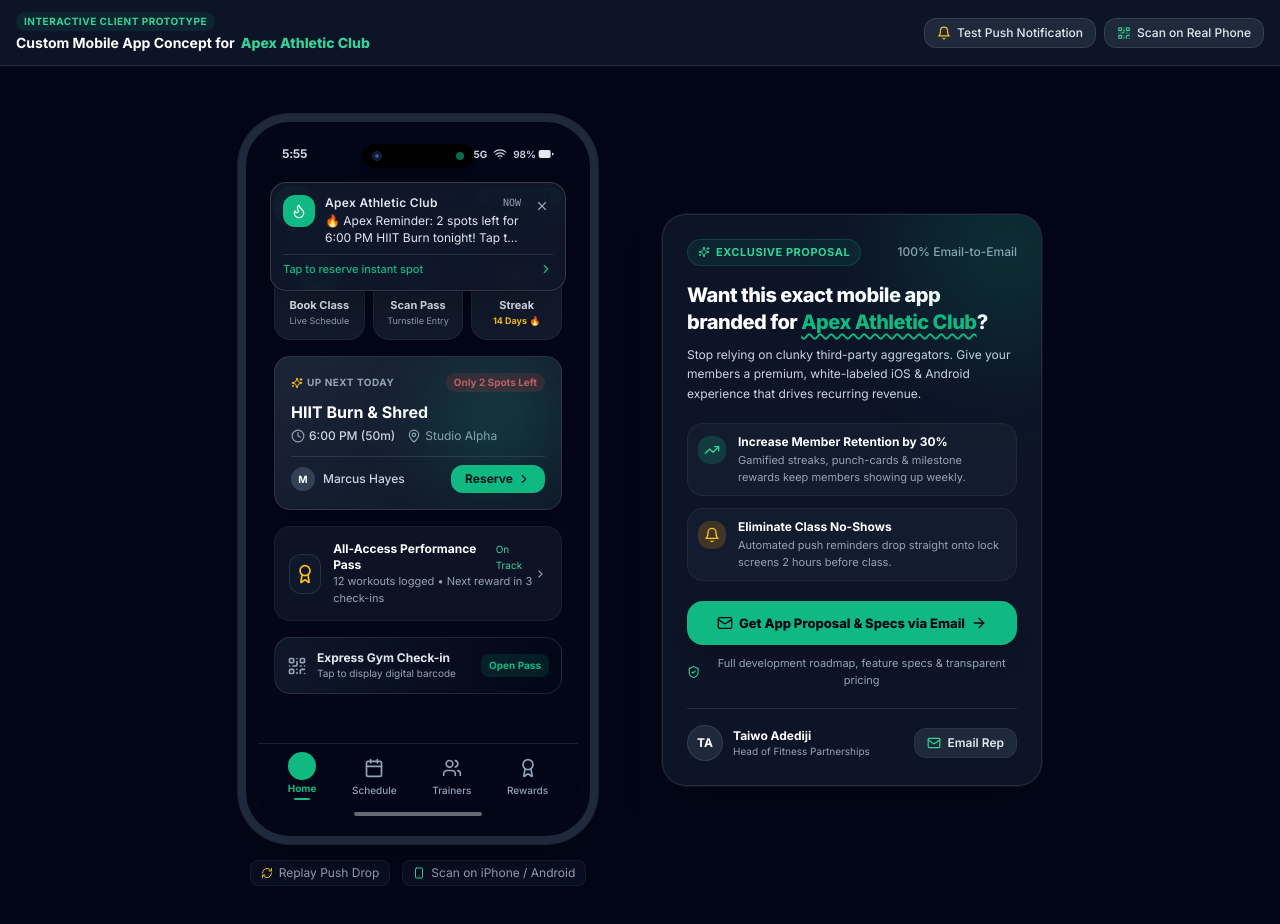
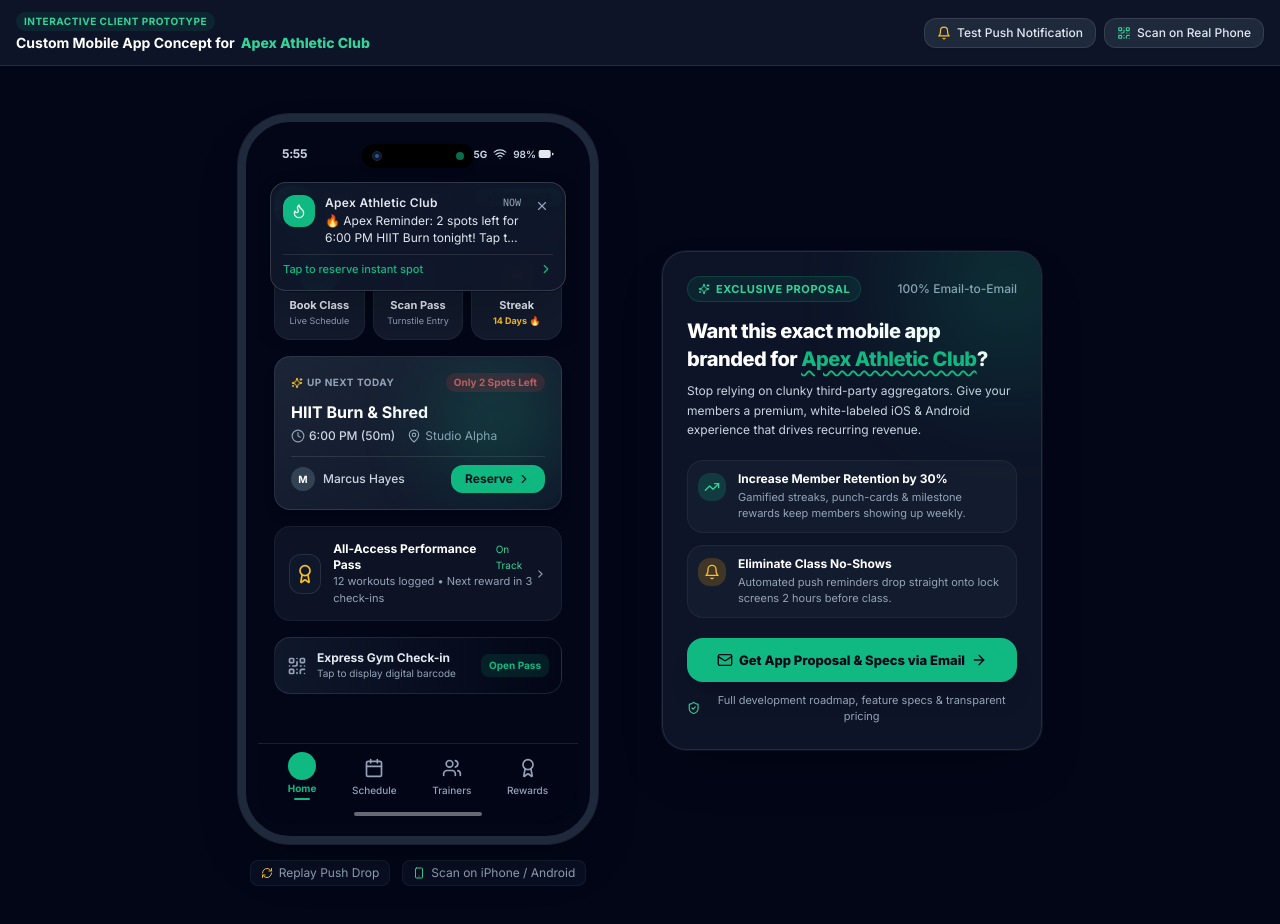
Before and after one commit to greatdesign-tech/fitscale-engine, a Next.js app: page /demo/apex-fitness in a window 1280 px wide. Shown: the top 924 px of the page. Built offline with nearby package versions, Linux system fonts and the light colour scheme.

Commit message:
refactor: Remove bottom signature footer section from FloatingAgencyCta card

```diff
--- a/src/components/prospect/FloatingAgencyCta.tsx
+++ b/src/components/prospect/FloatingAgencyCta.tsx
@@ -9,8 +9,6 @@
   ArrowRight,
   ShieldCheck,
   Mail,
-  Send,
-  CheckCheck,
 } from 'lucide-react';
 import { GymConfig } from '@/types';
 
@@ -23,36 +21,6 @@
   config,
   onBookCall,
 }) => {
-  const repSettings = config.agencySettings || {
-    agencyName: 'FitDigital Agency',
-    calBookingUrl: '',
-    repName: 'Taiwo Adediji',
-    repTitle: 'Head of Fitness Partnerships',
-    repEmail: 'taiwo.adediji.apps@gmail.com',
-    repPhone: '+1 (512) 843-9120',
-  };
-
-  const rep = {
-    ...repSettings,
-    repName:
-      !repSettings.repName || repSettings.repName === 'Marcus Vance'
-        ? 'Taiwo Adediji'
-        : repSettings.repName,
-    repEmail:
-      !repSettings.repEmail || repSettings.repEmail === 'marcus@fitdigitalapps.io'
-        ? 'taiwo.adediji.apps@gmail.com'
-        : repSettings.repEmail,
-  };
-
-  const repInitials =
-    rep.repName === 'Marcus Vance' || !rep.repName
-      ? 'TA'
-      : rep.repName
-          .split(' ')
-          .map((n) => n[0])
-          .join('')
-          .toUpperCase();
-
   return (
     <div className="w-full lg:w-[380px] shrink-0">
       <div className="bg-slate-900/90 backdrop-blur-xl border border-white/10 rounded-3xl p-6 shadow-2xl relative overflow-hidden ring-1 ring-white/5">
@@ -130,30 +98,6 @@
           <ShieldCheck className="w-3.5 h-3.5 text-emerald-400" />
           <span>Full development roadmap, feature specs & transparent pricing</span>
         </p>
-
-        {/* Agency Rep Contact Card */}
-        <div className="mt-5 pt-4 border-t border-white/10 flex items-center justify-between">
-          <div className="flex items-center gap-2.5">
-            <div className="w-9 h-9 rounded-full bg-slate-800 border border-white/10 flex items-center justify-center font-bold text-xs text-white">
-              {repInitials}
-            </div>
-            <div>
-              <div className="text-xs font-bold text-white">{rep.repName}</div>
-              <div className="text-[10px] text-slate-400">{rep.repTitle}</div>
-            </div>
-          </div>
-
-          <a
-            href={`mailto:${rep.repEmail}?subject=App Proposal for ${encodeURIComponent(
-              config.name
-            )}`}
-            className="flex items-center gap-1.5 px-3 py-1.5 rounded-xl bg-slate-800 hover:bg-slate-700 text-slate-200 hover:text-white text-xs font-semibold transition border border-white/5 shadow-sm"
-            title="Email rep directly"
-          >
-            <Mail className="w-3.5 h-3.5 text-emerald-400" />
-            <span>Email Rep</span>
-          </a>
-        </div>
       </div>
     </div>
   );
```
